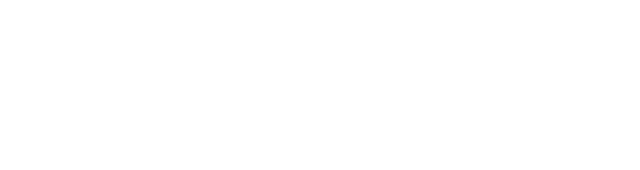
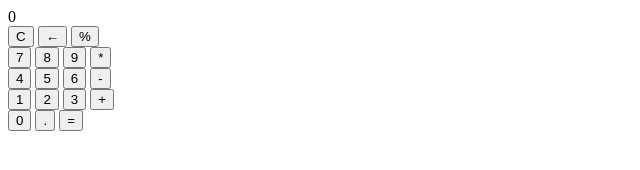
Before and after one commit to bit2swaz/AuraCalc, a plain HTML site: page index.html in a window 1280 px wide. Shown: the whole page, without its empty margins (0-640 px from the left). Drawn offline with Linux system fonts and the light colour scheme.

Commit message:
Finished making barebone HTML structure

```diff
--- a/index.html
+++ b/index.html
@@ -9,5 +9,50 @@
 </head>
 <body>
 
+    <div class="calculator-body">
+
+        <div class="display-container">
+            <div class="history-display"></div> <div class="main-display">0</div>
+        </div>
+
+        <div class="buttons-container">
+            <div class="button-row">
+                <button class="button clear">C</button>
+                <button class="button backspace">←</button>
+                <button class="button operator percent">%</button>
+            </div>
+
+            <div class="button-row">
+                <button class="button digit">7</button>
+                <button class="button digit">8</button>
+                <button class="button digit">9</button>
+                <button class="button operator multiply">*</button>
+            </div>
+
+            <div class="button-row">
+                <button class="button digit">4</button>
+                <button class="button digit">5</button>
+                <button class="button digit">6</button>
+                <button class="button operator subtract">-</button>
+            </div>
+
+            <div class="button-row">
+                <button class="button digit">1</button>
+                <button class="button digit">2</button>
+                <button class="button digit">3</button>
+                <button class="button operator add">+</button>
+            </div>
+
+            <div class="button-row last-row">
+                <button class="button digit zero-button">0</button>
+                <button class="button decimal">.</button>
+                <button class="button equals">=</button>
+            </div>
+
+        </div>
+
+    </div>
+
+    <script src="./script.js"></script>
 </body>
 </html>
```
